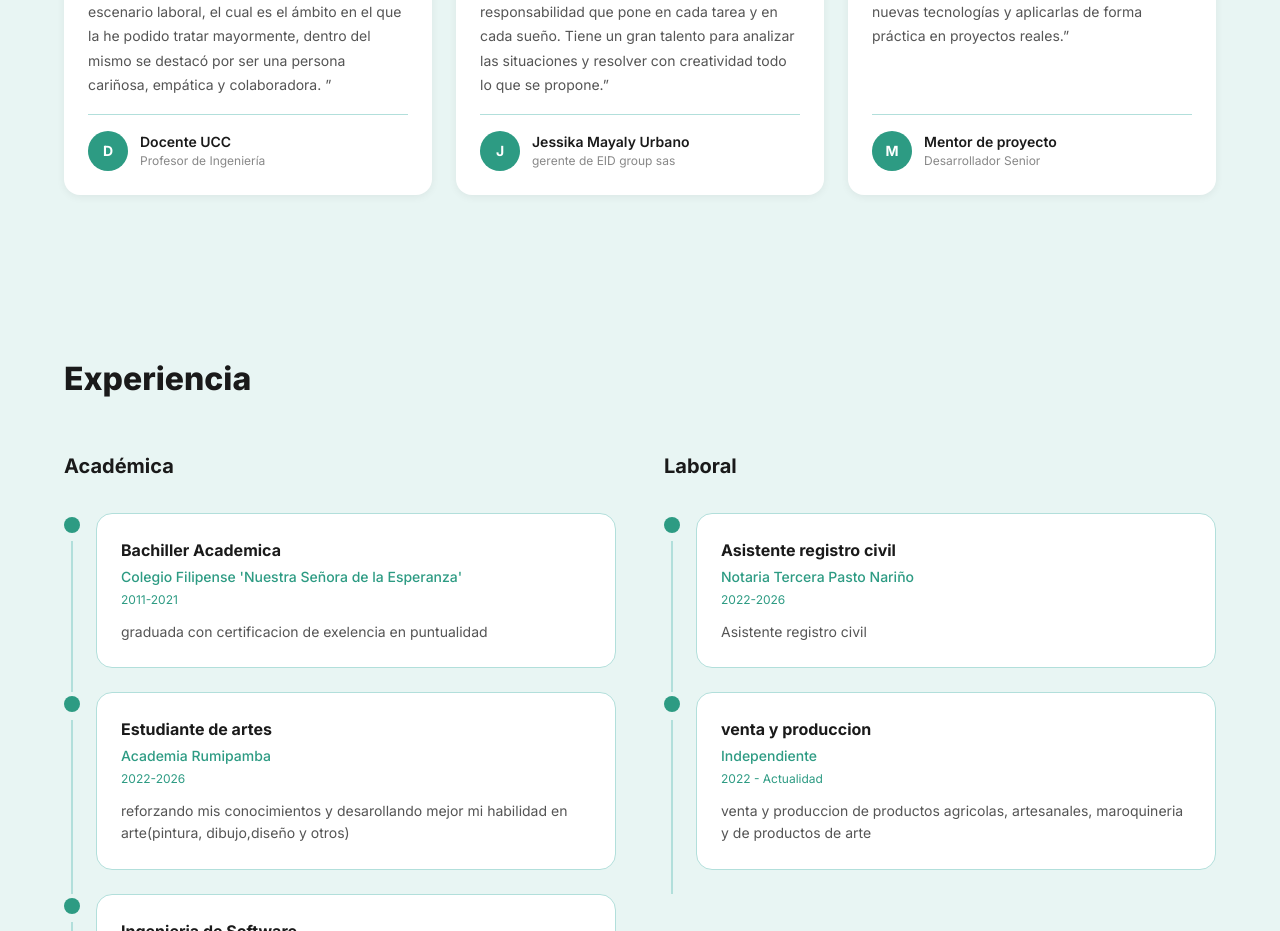
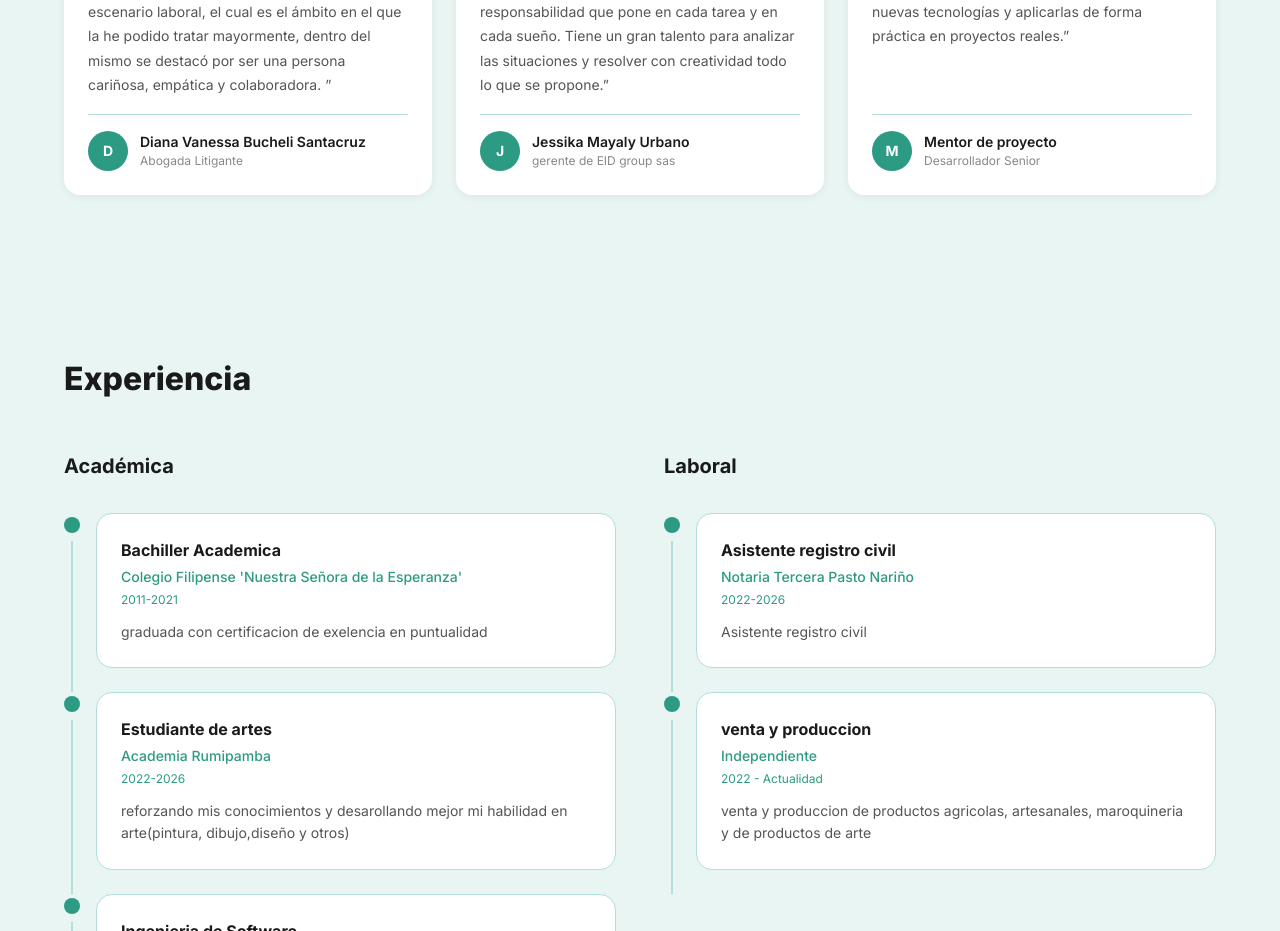
Before and after one commit to Yeraldin3139/portafolio, a Next.js app: page / in a window 1280 px wide. Shown: the part 2640-3571 px from the top of the page. Built offline with nearby package versions, Linux system fonts and the light colour scheme.

Commit message:
modificacion de traduccion en testimonials

```diff
--- a/components/Testimonials.tsx
+++ b/components/Testimonials.tsx
@@ -3,14 +3,14 @@
 import { useApp } from "@/app/context";
 
 const testimoniosEs = [
-  { id: 1, text: "Yeraldin es muy responsable dentro del escenario laboral, el cual es el ámbito en el que la he podido tratar mayormente, dentro del mismo se destacó por ser una persona cariñosa, empática y colaboradora. ", name: "Docente UCC", role: "Profesor de Ingeniería", initial: "D" },
+  { id: 1, text: "Yeraldin es muy responsable dentro del escenario laboral, el cual es el ámbito en el que la he podido tratar mayormente, dentro del mismo se destacó por ser una persona cariñosa, empática y colaboradora. ", name: "Diana Vanessa Bucheli Santacruz", role: "Abogada Litigante", initial: "D" },
   { id: 2, text: "Yeraldin, Destaca por la pasión y responsabilidad que pone en cada tarea y en cada sueño. Tiene un gran talento para analizar las situaciones y resolver con creatividad todo lo que se propone.", name: "Jessika Mayaly Urbano", role: "gerente de EID group sas", initial: "J" },
   { id: 3, text: "Tiene una gran capacidad para aprender nuevas tecnologías y aplicarlas de forma práctica en proyectos reales.", name: "Mentor de proyecto", role: "Desarrollador Senior", initial: "M" },
 ];
 
 const testimoniosEn = [
-  { id: 1, text: "Yeraldin is a very dedicated and committed student. She always looks for the best solution.", name: "UCC Teacher", role: "Engineering Professor", initial: "T" },
-  { id: 2, text: "Yeraldin, stands out for the passion and responsibility she brings to every task and every dream. She has a great talent for analyzing situations and creatively solving everything she sets her mind to.", name: "Jessika Mayaly Urbano", role: "gerente de EID group sas", initial: "J" },
+  { id: 1, text: "Yeraldin is a very responsible young woman in the workplace, which is the environment where I have mostly had the opportunity to work with her. In this setting, she stood out for being a caring, empathetic, and collaborative person.", name: "Diana Vanessa Bucheli Santacruz", role: "Litigant Lawyer", initial: "D" },
+  { id: 2, text: "Yeraldin, stands out for the passion and responsibility she brings to every task and every dream. She has a great talent for analyzing situations and creatively solving everything she sets her mind to.", name: "Jessika Mayaly Urbano", role: "EID group sas Manager", initial: "J" },
   { id: 3, text: "She has a great ability to learn new technologies and apply them practically in real projects.", name: "Project Mentor", role: "Senior Developer", initial: "M" },
 ];
 
```
